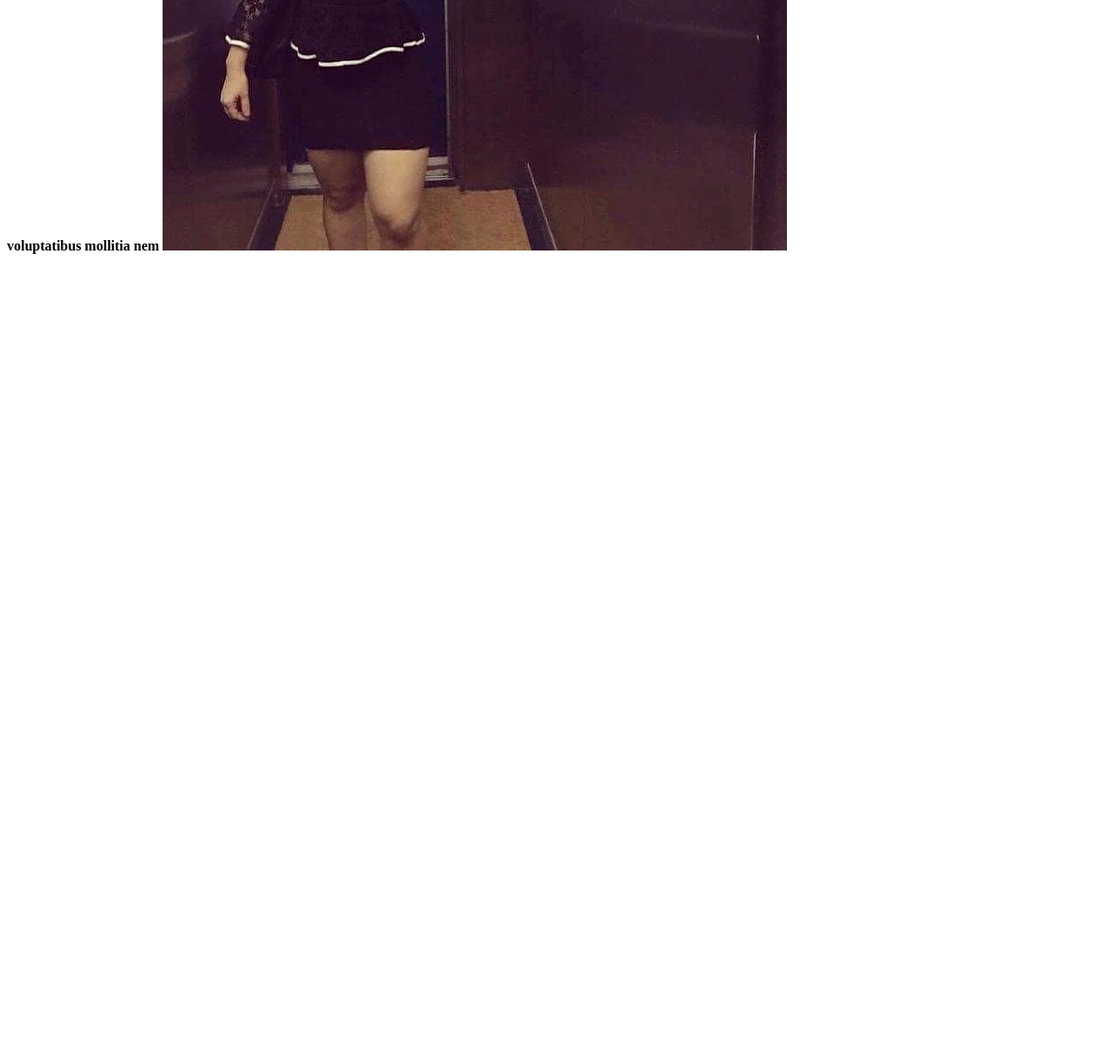
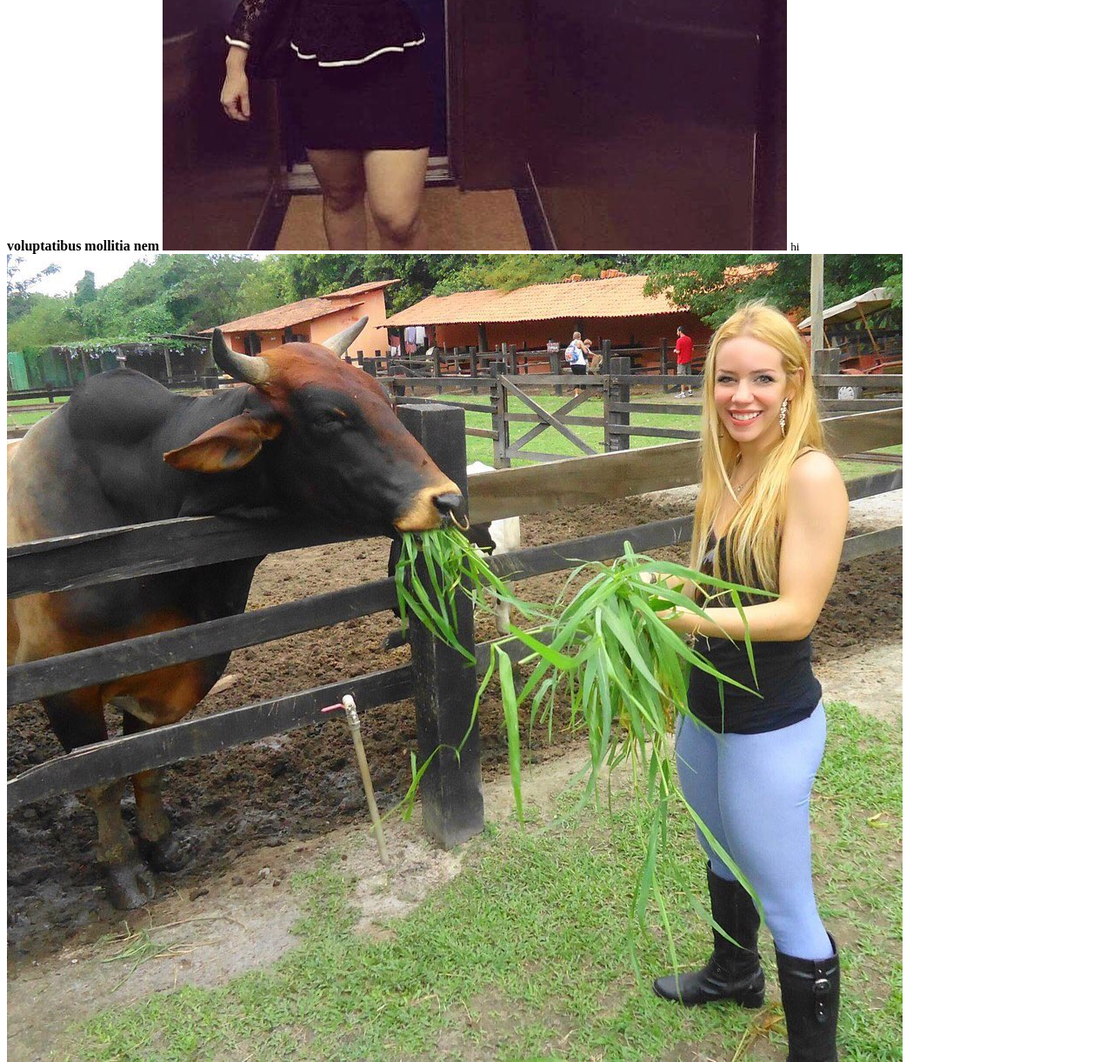
Before and after one commit to rakips/second-repo, a plain HTML site: page index.html in a window 1280 px wide. Shown: the part 2141-3362 px from the top of the page at 87% size. Before the commit the page ends 2441 px from the top, so only its background shows below. Drawn offline with Linux system fonts and the light colour scheme.

Commit message:
rakib added image

```diff
--- a/index.html
+++ b/index.html
@@ -24,6 +24,8 @@
         <strong>psum dolor sit amet, consectetur adipisicing elit. Optio soluta magnam omnis debitis veniam molestiae labore ea vero maxime, dolore tenetur adipisci voluptatibus mollitia nem</strong>
 
         <img src="asset/Image/1 (5).jpg" alt="">
+    <small>hi </small>
 
+    <img src="asset/Image/1 (1).jpg" alt="">
 </body>
 </html>
```
